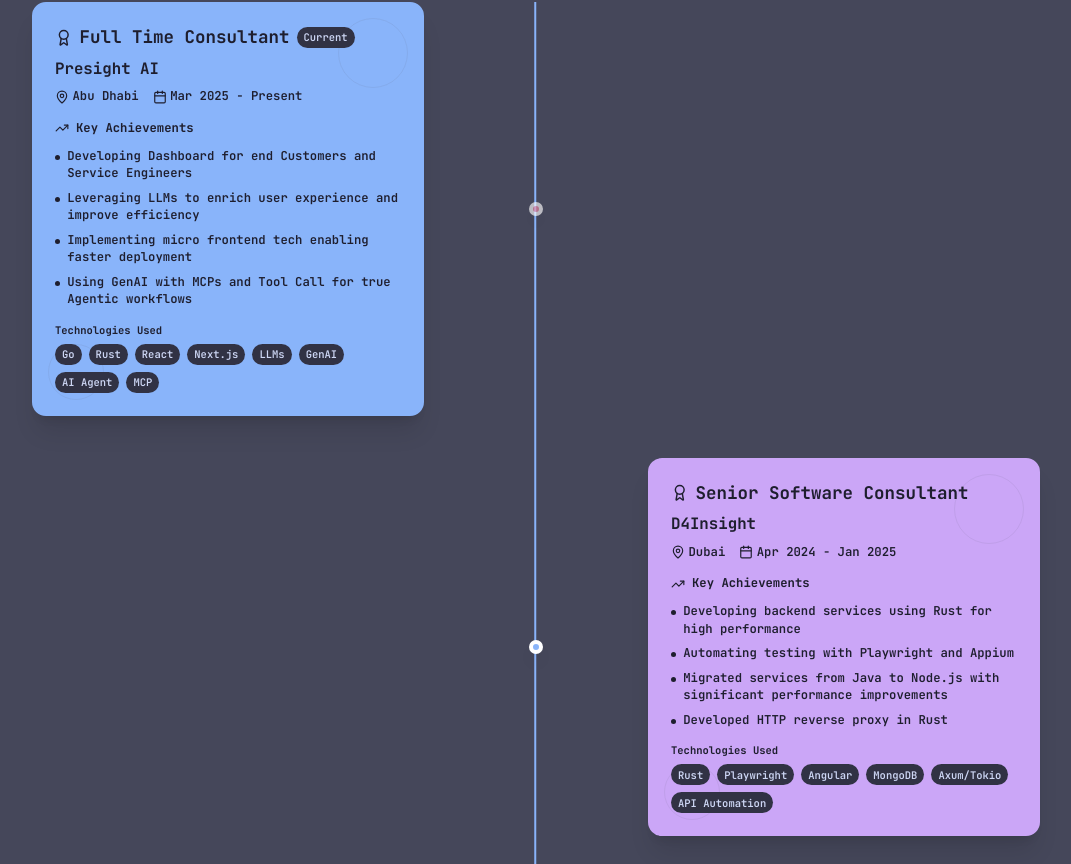
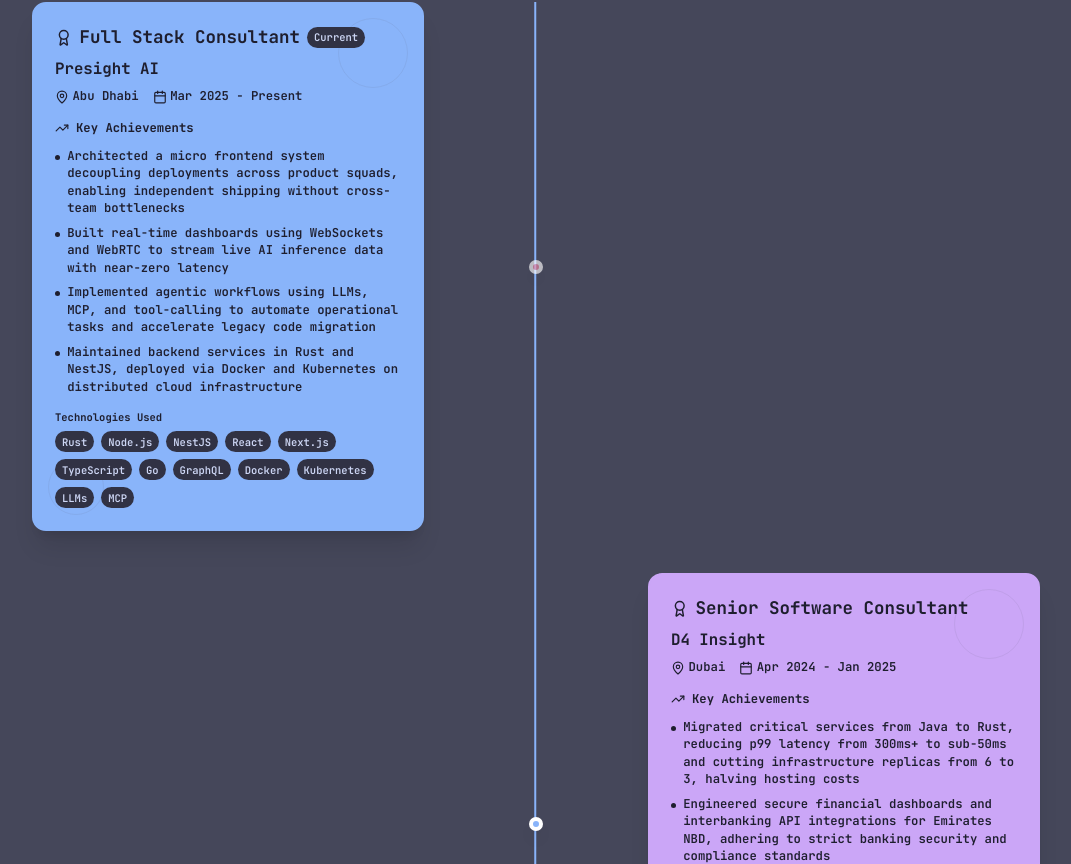
Before and after one commit to M0rfes/portfolio, a Next.js app: page / in a window 1280 px wide. Shown: the part 1936-2800 px from the top of the page, without its empty margins (104-1175 px from the left). Built offline with nearby package versions, Linux system fonts and the light colour scheme.

Commit message:
Update Professional Journey section and add resume download link to nav
Agent-Logs-Url: https://github.com/M0rfes/portfolio/sessions/134416ca-f711-4108-9253-ba37abd4b6b8

Co-authored-by: M0rfes <42341113+M0rfes@users.noreply.github.com>

```diff
--- a/src/components/Experience.tsx
+++ b/src/components/Experience.tsx
@@ -172,107 +172,125 @@ export function Experience() {
   const experiences: Experience[] = [
     {
       id: 1,
-      title: "Full Time Consultant",
+      title: "Full Stack Consultant",
       company: "Presight AI",
       location: "Abu Dhabi",
       dates: "Mar 2025 - Present",
       current: true,
       highlights: [
-        "Developing Dashboard for end Customers and Service Engineers",
-        "Leveraging LLMs to enrich user experience and improve efficiency",
-        "Implementing micro frontend tech enabling faster deployment",
-        "Using GenAI with MCPs and Tool Call for true Agentic workflows",
+        "Architected a micro frontend system decoupling deployments across product squads, enabling independent shipping without cross-team bottlenecks",
+        "Built real-time dashboards using WebSockets and WebRTC to stream live AI inference data with near-zero latency",
+        "Implemented agentic workflows using LLMs, MCP, and tool-calling to automate operational tasks and accelerate legacy code migration",
+        "Maintained backend services in Rust and NestJS, deployed via Docker and Kubernetes on distributed cloud infrastructure",
       ],
       technologies: [
-        "Go",
         "Rust",
+        "Node.js",
+        "NestJS",
         "React",
         "Next.js",
+        "TypeScript",
+        "Go",
+        "GraphQL",
+        "Docker",
+        "Kubernetes",
         "LLMs",
-        "GenAI",
-        "AI Agent",
         "MCP",
       ],
     },
     {
       id: 2,
       title: "Senior Software Consultant",
-      company: "D4Insight",
+      company: "D4 Insight",
       location: "Dubai",
       dates: "Apr 2024 - Jan 2025",
       current: false,
       highlights: [
-        "Developing backend services using Rust for high performance",
-        "Automating testing with Playwright and Appium",
-        "Migrated services from Java to Node.js with significant performance improvements",
-        "Developed HTTP reverse proxy in Rust",
+        "Migrated critical services from Java to Rust, reducing p99 latency from 300ms+ to sub-50ms and cutting infrastructure replicas from 6 to 3, halving hosting costs",
+        "Engineered secure financial dashboards and interbanking API integrations for Emirates NBD, adhering to strict banking security and compliance standards",
+        "Built an HTTP reverse proxy in Rust (Axum/Tokio) for high-concurrency traffic routing with minimal overhead",
+        "Automated API, web UI, and native app testing using Playwright and Appium",
       ],
       technologies: [
         "Rust",
-        "Playwright",
+        "Axum",
+        "Tokio",
+        "Node.js",
         "Angular",
         "MongoDB",
-        "Axum/Tokio",
-        "API Automation",
+        "Playwright",
+        "Appium",
+        "Finacle",
       ],
     },
     {
       id: 3,
-      title: "Full Stack Developer",
+      title: "Full Stack Engineer",
       company: "Egen Solutions Inc",
-      location: "India",
+      location: "Remote",
       dates: "Mar 2023 - Nov 2023",
       current: false,
       highlights: [
-        "Led development of Bridgecrest car loan management application",
-        "Architected microservices using Angular, Apollo GraphQL",
-        "Developed cross-platform mobile app with Apache Cordova",
-        "Built CLI tool for benchmarking in Rust",
+        "Built a RAG pipeline on GPT-3.5 to automatically migrate legacy Selenium E2E tests to Playwright, cutting the projected timeline from 1 year to 3 months",
+        "Led a team of 3 engineers: daily code reviews, testing standards, and end-to-end delivery ownership",
+        "Architected the Apollo GraphQL federation layer connecting microservices for loan origination, payments, and customer data on the Bridgecrest platform",
+        "Managed AWS infrastructure (EC2, S3, API Gateway) and CI/CD pipelines via GitHub Actions for rapid, reliable releases",
       ],
       technologies: [
-        "Go",
         "TypeScript",
         "Angular",
-        "GraphQL",
+        "Apollo GraphQL",
+        "NestJS",
+        "Ionic",
         "Playwright",
-        "CI/CD",
+        "AWS",
+        "GitHub Actions",
+        "GPT-3.5",
       ],
     },
     {
       id: 4,
-      title: "Full Stack Developer",
+      title: "Full Stack Engineer",
       company: "Segment Hub Technologies",
-      location: "India",
+      location: "Mumbai",
       dates: "Sep 2020 - Jan 2023",
       current: false,
       highlights: [
-        "Developed Slack bot for meeting workflow optimization",
-        "Integrated NLP for task identification and ticket conversion",
-        "Built high-performance API layer using Rust and Axum",
-        "Mentored junior developers",
+        "Shipped one of the company's first LLM integrations: a GPT-3-powered 'talk to your docs' interface enabling natural language querying of internal documentation",
+        "Built a high-performance Rust API layer (Axum), significantly reducing server costs while handling concurrent workloads at scale",
+        "Developed cross-platform mobile apps with Ionic/Capacitor for Android and iOS, extending the product beyond Slack",
       ],
-      technologies: ["Rust", "PostgreSQL", "AWS", "React Native", "NestJS"],
+      technologies: [
+        "Rust",
+        "Axum",
+        "PostgreSQL",
+        "NestJS",
+        "Ionic",
+        "Capacitor",
+        "AWS",
+        "GPT-3",
+      ],
     },
     {
       id: 5,
-      title: "Full Stack Developer",
+      title: "Full Stack Engineer",
       company: "Pawzeeble",
-      location: "India",
+      location: "Mumbai",
       dates: "Jan 2018 - Aug 2020",
       current: false,
       highlights: [
-        "Developed comprehensive veterinary management tool",
-        "Integrated Zoom for virtual consultations",
-        "Built WYSIWYG editor with LaTeX support",
-        "Established automated testing processes",
+        "Optimized the geospatial 'find nearest clinic' feature, cutting infrastructure cost by 10x while maintaining full response accuracy",
+        "Built a WYSIWYG editor with full LaTeX support for clinical document authoring and in-browser file import",
+        "Delivered cross-platform apps for Android, iOS, and web from a single Ionic/Capacitor codebase",
       ],
       technologies: [
         "Angular",
-        "ReactJS",
         "TypeScript",
         "Koa",
-        "LaTeX",
         "NestJS",
+        "Ionic",
+        "Capacitor",
+        "PostgreSQL",
       ],
     },
   ];
@@ -318,7 +336,7 @@ export function Experience() {
               Professional Journey
             </h2>
             <p className="text-xl text-foreground max-w-3xl mx-auto font-medium">
-              7+ years of building scalable solutions and leading engineering
+              8+ years of building scalable solutions and leading engineering
               teams
             </p>
           </motion.div>
--- a/src/components/Navigation.tsx
+++ b/src/components/Navigation.tsx
@@ -3,7 +3,7 @@ import { motion, useScroll, useTransform } from "motion/react";
 import { useState } from "react";
 import { usePathname } from "next/navigation";
 import Link from "next/link";
-import { Menu, X, User, MessageCircle, BookOpen } from "lucide-react";
+import { Menu, X, User, MessageCircle, BookOpen, Download } from "lucide-react";
 import { ImageWithFallback } from "./figma/ImageWithFallback";
 import { ThemePicker } from "./ThemePicker";
 
@@ -80,6 +80,21 @@ export function Navigation() {
                   </motion.div>
                 </Link>
               ))}
+
+              {/* Resume Download */}
+              <motion.a
+                href="/fahim_resume.pdf"
+                download
+                className="flex items-center gap-2 px-4 py-2 rounded-full border border-primary text-primary hover:bg-primary hover:text-primary-foreground transition-all duration-300 cursor-pointer"
+                whileHover={{ scale: 1.05 }}
+                whileTap={{ scale: 0.95 }}
+                initial={{ opacity: 0, y: -20 }}
+                animate={{ opacity: 1, y: 0 }}
+                transition={{ duration: 0.4, delay: navItems.length * 0.1 }}
+              >
+                <Download className="w-4 h-4" />
+                Resume
+              </motion.a>
 
               {/* Theme Picker */}
               <ThemePicker />
@@ -172,6 +187,21 @@ export function Navigation() {
                 </motion.div>
               </Link>
             ))}
+
+            {/* Resume Download */}
+            <motion.a
+              href="/fahim_resume.pdf"
+              download
+              onClick={() => setIsOpen(false)}
+              className="w-full flex items-center gap-4 p-4 rounded-xl border border-primary text-primary hover:bg-primary hover:text-primary-foreground transition-all duration-300 cursor-pointer"
+              initial={{ opacity: 0, x: 50 }}
+              animate={{ opacity: 1, x: 0 }}
+              transition={{ duration: 0.4, delay: navItems.length * 0.1 }}
+              whileTap={{ scale: 0.95 }}
+            >
+              <Download className="w-5 h-5" />
+              <span>Resume</span>
+            </motion.a>
           </div>
 
           {/* Mobile Contact Info */}
```
Also changed, not shown: 1 other file (tests, documents, lock files or other folders).
